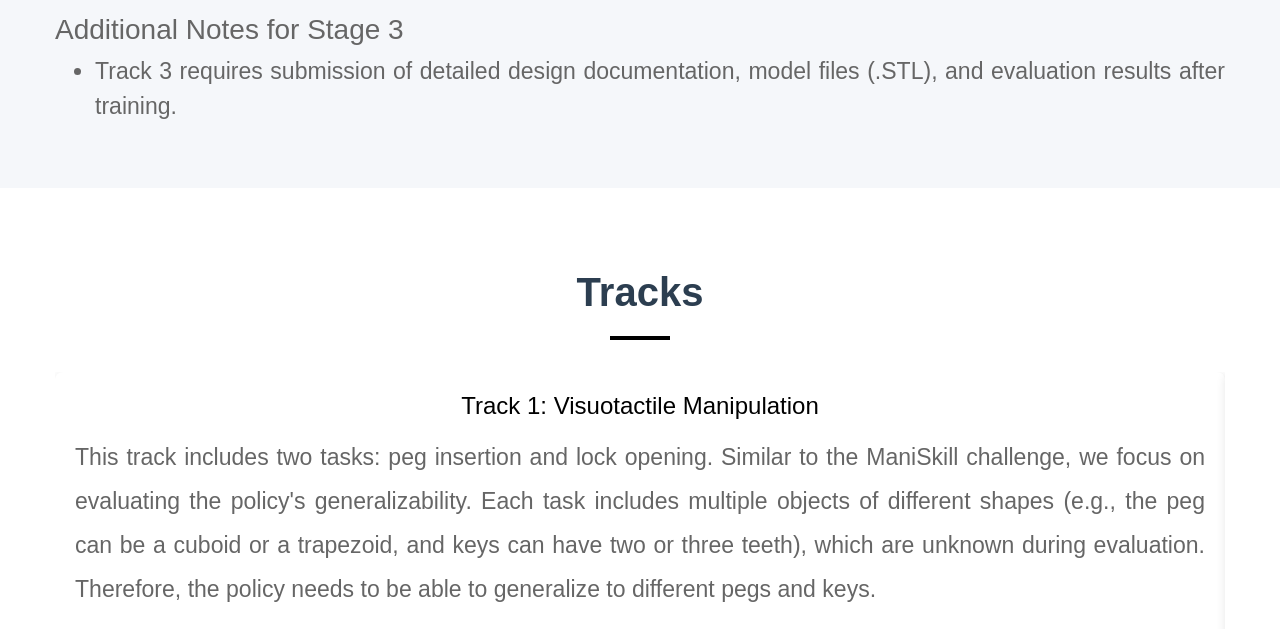
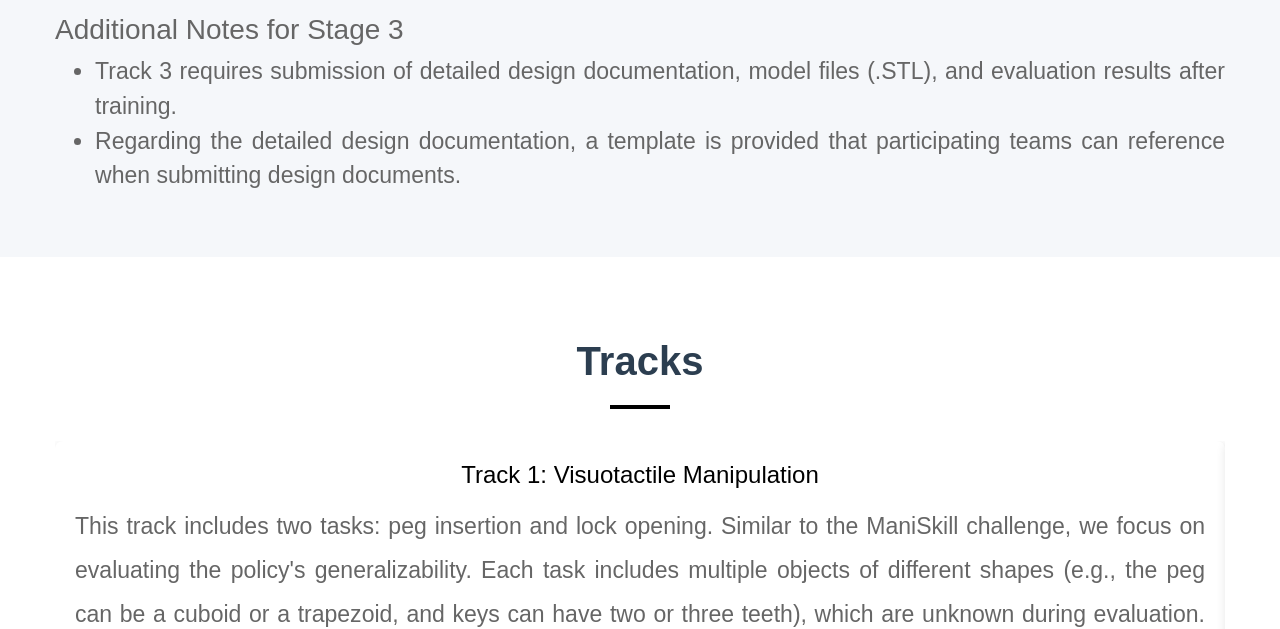
Before and after one commit to chuanyune/maniskill-vitac-challenge-2025-pre, a plain HTML site: page index.html in a window 1280 px wide. Shown: the part 5164-5793 px from the top of the page. Drawn offline with Linux system fonts and the light colour scheme.

Commit message:
Add note about design documentation template for Stage 3

```diff
--- a/index.html
+++ b/index.html
@@ -310,6 +310,7 @@
                 <h3 id="stage3-notes">Additional Notes for Stage 3</h3>
                 <ul>
                     <li>Track 3 requires submission of detailed design documentation, model files (.STL), and evaluation results after training.</li>
+                    <li>Regarding the detailed design documentation, a template is provided that participating teams can reference when submitting design documents.</li>
                 </ul>
             </div>
         </div>
```
